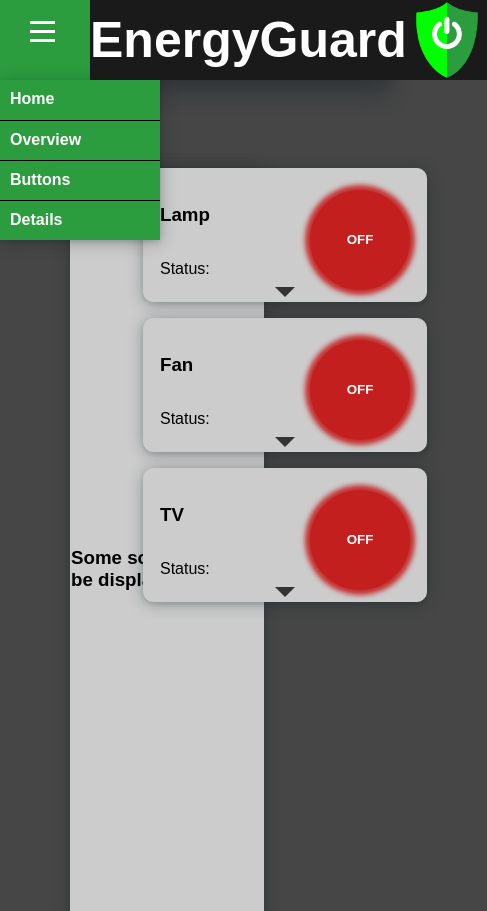
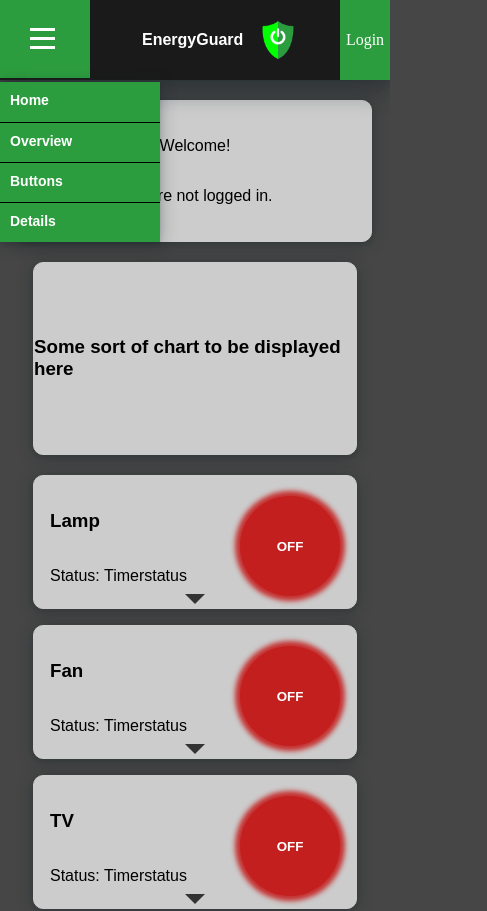
Before and after one commit to Smoxshirt/EnergyGuard, a Vue app: page / in a window 390 px wide. Shown: the top 911 px of the page, 487 px wide, since content can reach past the window. Built offline with nearby package versions, Linux system fonts and the light colour scheme; no server answers.

Commit message:
mobile adaption done, TimerView created

```diff
--- a/src/App.vue
+++ b/src/App.vue
@@ -6,6 +6,7 @@ import HeaderView from './views/HeaderView.vue';
 <script>
 import EnergyModel from './EnergyModel.js';
 import './views/main.css';
+import './views/mobile.css';
 
 export default {
   data() {
--- a/src/views/ChartView.vue
+++ b/src/views/ChartView.vue
@@ -1,5 +1,6 @@
 <script>
 import './main.css';
+import './mobile.css';
 
 export default {
     name: 'ChartView',
--- a/src/views/DeviceView.css
+++ b/src/views/DeviceView.css
@@ -2,9 +2,9 @@
     display: flex;
     flex-direction: column;
     align-items: center;
-    margin-left: 20px;
-    width: 100%;
-    max-width: 600px;
+    width: 40%;
+    min-width: 40%;
+    margin-left: 10px;
 }
 .device {
     width: 100%;
--- a/src/views/DeviceView.vue
+++ b/src/views/DeviceView.vue
@@ -2,6 +2,7 @@
 import './DeviceView.css';
 import './main.css';
 import './mobile.css';
+import TimerView from './TimerView.vue';
 export default {
   methods: {
     toggleActive(device) {
@@ -13,6 +14,9 @@ export default {
   },
   props: {
     model: {}
+  },
+  components: {
+    TimerView,
   },
   created(){
     console.log(this.model)
@@ -67,7 +71,7 @@ export default {
             <div class="device-top">
                 <div class="device-content">
                     <h3>{{ device.name }}</h3>
-                    <p>Status: {{ device.status }}</p>
+                    <p>Status: Timerstatus {{ device.status }}</p>
                     </div>
                     <button class="on-off-button" :class="[device.isTurnedOn ? 'green' : 'red']" @click="toggleActive(device)">{{ device.isTurnedOn ? 'ON' : 'OFF' }}</button>
                     <button class="expand-button" @click="toggleExpand(device)">
@@ -76,7 +80,7 @@ export default {
                     </button>
                 </div>
             <div class="details" v-if="device.expanded">
-                <p>Some extra info about {{ device.name }}</p>
+                <TimerView :device="device" />
             </div>
         </div>
     </div>
--- a/src/views/HeaderView.vue
+++ b/src/views/HeaderView.vue
@@ -1,6 +1,7 @@
 <script>
     import {RouterLink} from 'vue-router';
     import './main.css';
+    import './mobile.css';
 
     export default {
         components: {
@@ -11,12 +12,12 @@
 
 <template>
     <header class="top-header">
-        <div class="dropdown">
-            <div class="dropdown-button">
+            <div class="dropdown">
+            <button class="dropdown-button">
                 <div class="dropdown-icon"></div>
                 <div class="dropdown-icon"></div>
                 <div class="dropdown-icon"></div>
-            </div>
+            </button>
              <div class="dropdown-content">
                 <h4>
                     <RouterLink to="/" class="dropdown-buttons-top">Home</RouterLink>
--- a/src/views/HomeView.vue
+++ b/src/views/HomeView.vue
@@ -2,6 +2,7 @@
 import DeviceView from './DeviceView.vue';
 import ChartView from './ChartView.vue';
 import './main.css';
+import './mobile.css';
 
   export default {
     data(){
@@ -21,16 +22,19 @@ import './main.css';
 
 <template>
   <main>
-    <div>
-     <p class="white-text">Welcome!</p>
+    <div class="general-container">
+      <div>
+     <p>Welcome!</p>
     </div>
 
     <div v-if="this.model.isSignedIn">
-      <p class="white-text">You are logged in as {{ this.model.emailAddress }}.</p>
+      <p>You are logged in as {{ this.model.emailAddress }}.</p>
     </div>
     <div v-if="!this.model.isSignedIn">
-      <p class="white-text">You are not logged in.</p>
+      <p>You are not logged in.</p>
     </div>
+    </div>
+
 
     <div class="home-view">
       <ChartView />
--- a/src/views/LoginView.vue
+++ b/src/views/LoginView.vue
@@ -1,5 +1,6 @@
 <script>
     import './main.css';
+    import './mobile.css';
     export default {
         methods: {
             mailChange(e){
--- /dev/null
+++ b/src/views/TimerView.vue
@@ -0,0 +1,57 @@
+<script>
+import './main.css';
+import './mobile.css';
+
+export default {
+    name: 'TimerView',
+    props: {
+        device: Object,
+    },
+    data() {
+        return {
+            currentDateTime: this.getCurrentDateTime(),
+        };
+    },
+    methods: {
+        getCurrentDateTime() {
+            const now = new Date();
+            const year = now.getFullYear();
+            const month = (now.getMonth() + 1).toString().padStart(2, '0');
+            const day = now.getDate().toString().padStart(2, '0');
+            const hours = now.getHours().toString().padStart(2, '0');
+            const minutes = now.getMinutes().toString().padStart(2, '0');
+
+            console.log(now.getTime());
+
+            return `${year}-${month}-${day}T${hours}:${minutes}`;
+        },
+        getCurrentDateTimeTwo() {
+            const nowTwo = new Date();
+            return nowTwo;
+        },
+        setScheduledTimer() {
+            console.log(new Date().getTime());
+        },
+        setTimer() {
+            console.log(new Date().getTime());
+        },
+    },
+};
+</script>
+
+<template>
+    <div class="timer-view">
+        <div class="timer-content">
+            <h4>Set date and time for turning on/off</h4>
+            <input type="datetime-local" v-model="currentDateTime" />
+            <button class="timer-button" @click="setScheduledTimer()">Set timer</button>
+        </div>
+        <div class="timer-content">
+            <h4>Set time until turning on/off</h4>
+            <input class="choose-timer" type="number" min="0" placeholder="Hours" v-model="hours" />
+            <input class="choose-timer" type="number" min="0" placeholder="Minutes" v-model="minutes" />
+            <input class="choose-timer" type="number" min="0" placeholder="Seconds" v-model="seconds" />
+            <button class="timer-button" @click="setTimer()">Set timer</button>
+        </div>
+    </div>
+</template>
--- a/src/views/main.css
+++ b/src/views/main.css
@@ -101,6 +101,16 @@ h1, h2, h3, h4, h5, h6, p {
     box-shadow: rgba(14, 30, 37, 0.12) 0px 2px 4px 0px, rgba(14, 30, 37, 0.32) 0px 2px 16px 0px;
 }
 
+.timer-button {
+    cursor: pointer;
+    height: 30px;
+    width: 80px;
+    border-radius: 6px;
+    margin-left: 5px;
+    padding: 5px;
+    box-shadow: rgba(14, 30, 37, 0.12) 0px 2px 4px 0px, rgba(14, 30, 37, 0.32) 0px 2px 16px 0px;
+}
+
 .login-button {
     position:absolute;
     right: 0px;
@@ -109,7 +119,7 @@ h1, h2, h3, h4, h5, h6, p {
     background-color: #2C9D3F;
     cursor: pointer;
     height: 100%;
-    width: 100px;
+    width: 90px;
     display: flex;
     justify-content: center;
     align-items: center;
@@ -120,9 +130,11 @@ h1, h2, h3, h4, h5, h6, p {
     text-decoration: none;
     background-color: #2C9D3F;
     cursor: pointer;
-    height: 65px;
-    width: 60px;
-    padding: 15px 0 0 30px;
+    height: 80px;
+    width: 90px;
+    padding: 0 0 0 30px;
+    margin: 0;
+    border: 0;
 }
 
 .dropdown {
@@ -177,6 +189,16 @@ input[type=password], select {
     box-sizing: border-box;
 }
 
+input[type=datetime-local], select {
+    width: 250px;
+    padding: 12px 20px;
+    margin: 0 0 6px 0;
+    display: inline-block;
+    border: 1px solid #ccc;
+    border-radius: 4px;
+    box-sizing: border-box;
+}
+
 .top-header {
     background-color: #1a1a1a;
     display: flex;
@@ -186,6 +208,7 @@ input[type=password], select {
     z-index: 100;
     margin-bottom: 20px;
     box-shadow: rgba(14, 30, 37, 0.12) 0px 3px 10px 0px, rgba(14, 30, 37, 0.32) 0px 15px 20px 0px;
+    height: 80px;
 }
 
 .chart-view {
@@ -197,6 +220,7 @@ input[type=password], select {
     justify-content: center;
     align-items: center;
     border-radius: 10px;
+    margin-right: 10px;
     box-shadow: rgba(14, 30, 37, 0.12) 0px 2px 4px 0px, rgba(14, 30, 37, 0.32) 0px 2px 16px 0px;
 }
 
@@ -205,7 +229,7 @@ input[type=password], select {
     flex-direction: row;
     height: calc(100vh - 72px);
     gap: 10px;
-    margin: 0 0 50px 70px;
+    margin: 0 10% 10% 10%;
 }
 
 .logo {
@@ -220,14 +244,37 @@ input[type=password], select {
     align-items: center;
     position: relative;
     z-index: 100;
+    flex-shrink: 0;
 }
 
 .general-container {
     margin: auto;
     width: 80%;
-    height: 800px;
+    height: auto;
+    padding: 20px;
+    margin-bottom: 20px;
+    display: flex;
+    flex-direction: column;
+    justify-content: center;
+    align-items: center;
     border: 1px solid #ccc;
     background-color: #ccc;
     border-radius: 10px;
     box-shadow: rgba(14, 30, 37, 0.12) 0px 2px 4px 0px, rgba(14, 30, 37, 0.32) 0px 2px 16px 0px;
 }
+
+.dropdown-logo-wrapper {
+    display: flex;
+    align-items: center;
+}
+
+.timer-view {
+}
+
+.timer-content {
+    margin-bottom: 30px;
+}
+
+.choose-timer {
+    width: 60px;
+}
--- a/src/views/mobile.css
+++ b/src/views/mobile.css
@@ -1,22 +1,147 @@
+@media only screen and (max-width: 1600px) {
+}
+
+@media only screen and (max-width: 1500px) {
+
+}
+
 @media only screen and (max-width: 1400px) {
+
+}
+
+@media only screen and (max-width: 1300px) {
+
+}
+
+@media only screen and (max-width: 1200px) {
+
+}
+
+@media only screen and (max-width: 1100px) {
+    .devices-container {
+        width: 100%;
+        margin-left: 0;
+        flex-direction: column;
+        display: flex;
+        flex: 1 1 40%;
+        padding-left: 20px;
+        padding-right: 30px;
+        box-sizing: border-box;
+    }
     .device {
-        width: 300px;
+        width: 100%;
+        margin-left: 0;
     }
+    .chart-view {
+        width: 100%;
+        height: auto;
+        margin-left: 13px;
+        margin-right: 13px;
+    }
+
+    .home-view {
+        display: flex;
+        flex-wrap: wrap;
+        justify-content: space-between;
+        gap: 20px;
+        margin: 0;
+        padding: 20px;
+    }
+
+    .general-container {
+        margin-bottom: 0;
+    }
+
+}
+
+@media only screen and (max-width: 1000px) {
+
 }
 
 @media only screen and (max-width: 900px) {
-    .devices-container {
-        position: fixed top;
-        position: absolute;
+
+
+
+}
+
+@media only screen and (max-width: 800px) {
+    .home-view {
+        gap: 20px;
+        margin: 0;
+        padding: 20px;
     }
-    .device {
-        width: 250px;
-    }
-    .chart-view {
 
+
+    .general-container {
+        width: 80%;
+        height: auto;
+        padding: 20px;
     }
 }
 
 @media only screen and (max-width: 700px) {
+    .header-energyguard {
+        font-size: 40px;
+    }
+}
+
+@media only screen and (max-width: 600px) {
+    .header-energyguard {
+        font-size: 20px;
+    }
+
+    .devices-container {
+        width: 100%;
+    }
+
+    .device {
+        width: 100%;
+    }
 
 }
+
+@media only screen and (max-width: 500px) {
+    .logo {
+        height: 40px;
+    }
+
+    .logo-header {
+        width: 40%;
+    }
+
+    .dropdown {
+        width: 50px;
+    }
+
+    .login-button {
+        width: 50px;
+    }
+
+    .header-energyguard {
+        font-size: 16px;
+    }
+
+}
+@media only screen and (max-width: 400px) {
+    .dropdown-buttons, .dropdown-buttons-top {
+        font-size: 14px;
+    }
+
+    input[type=text], select, input[type=password] {
+        width: 100%;
+    }
+}
+
+@media only screen and (max-width: 300px) {
+    .header-energyguard {
+        font-size: 16px;
+    }
+
+    .dropdown-buttons, .dropdown-buttons-top {
+        font-size: 12px;
+    }
+
+    .logo {
+        height: 40px;
+    }
+}
```
